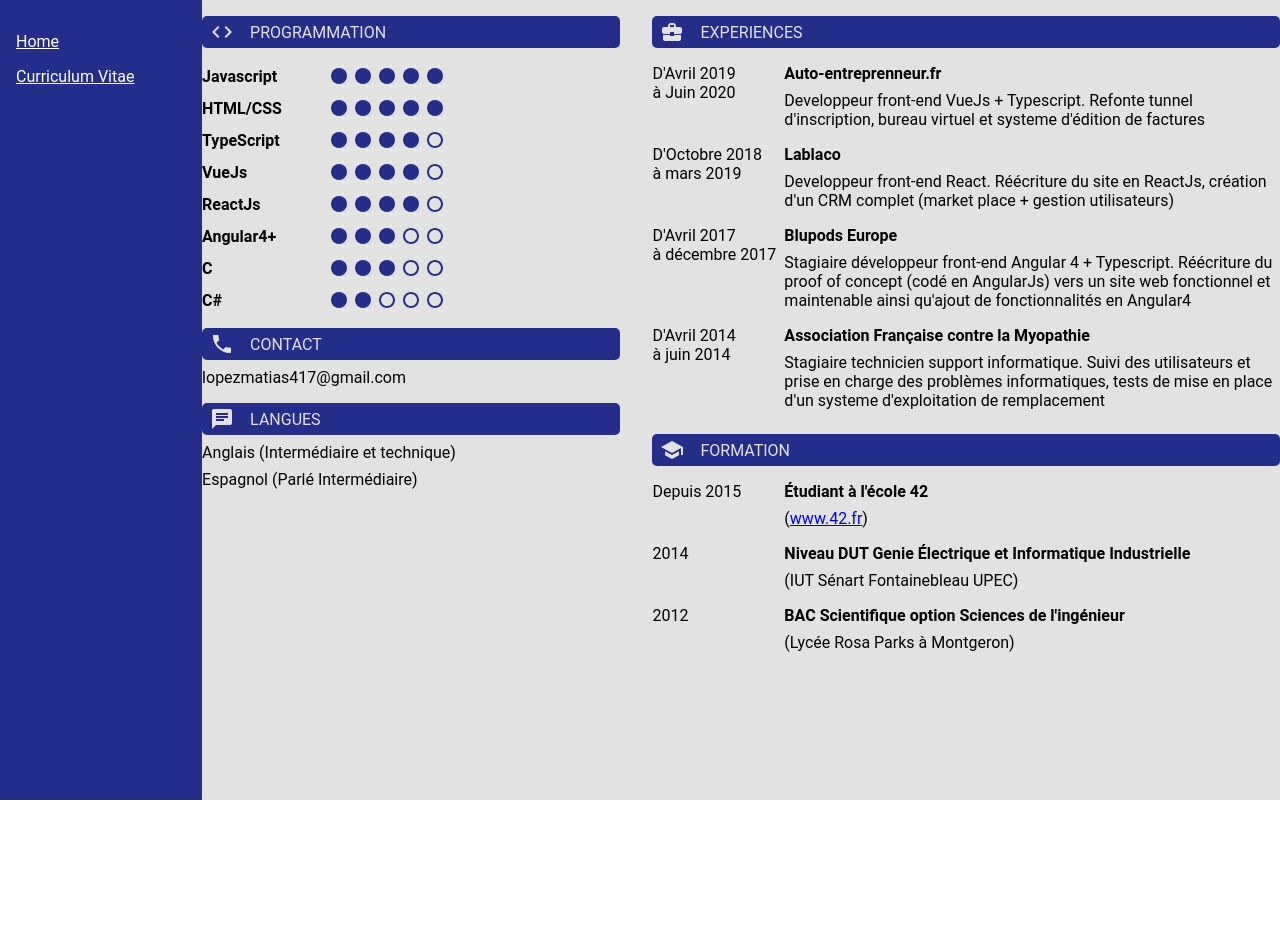
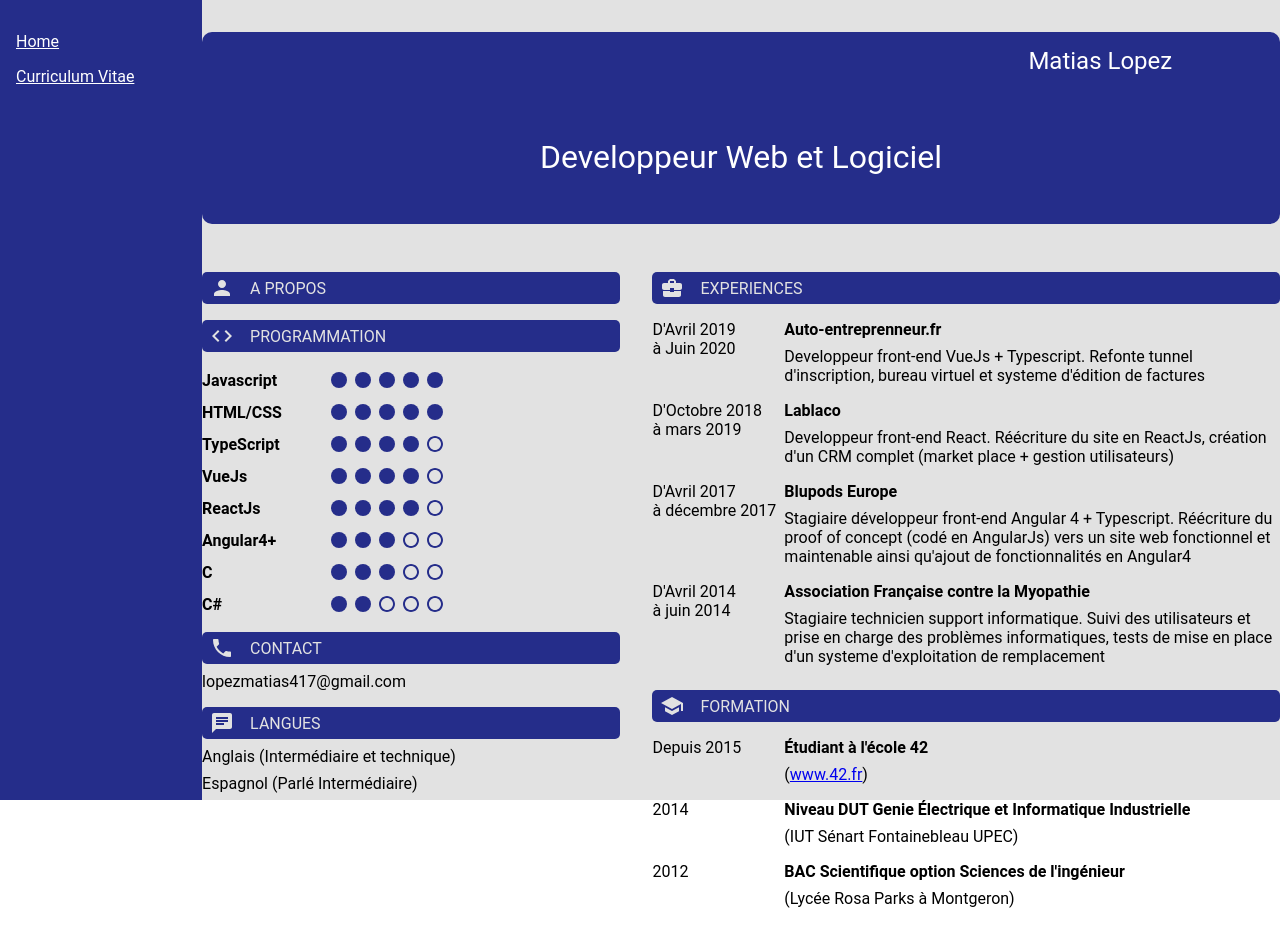
Before and after one commit to mlopez42/my-website, a React (Create React App) app: page /cv in a window 1280 px wide. Before the commit the page ends 800 px from the top, so only its background shows below. Built offline with nearby package versions, Linux system fonts and the light colour scheme.

Commit message:
css and CV header started

```diff
--- a/src/components/cvHeader/cvHeader.scss
+++ b/src/components/cvHeader/cvHeader.scss
@@ -0,0 +1,29 @@
+.cv-header {
+  padding: 2rem 0 2rem 0;
+  &-content {
+    max-width: 1300px;
+    background-color: #252d8a;
+    height: 12rem;
+    margin: auto;
+    border-radius: 10px;
+    &-name {
+      max-width: 80%;
+      margin: auto;
+      font-size: x-large;
+      display: flex;
+      justify-content: flex-end;
+      align-items: center;
+      height: 30%;
+    }
+    &-title {
+      display: flex;
+      margin: auto;
+      max-width: 80%;
+      height: 70%;
+      align-items: center;
+      justify-content: center;
+      font-size: xx-large;
+    }
+  }
+  color: white;
+}
--- a/src/components/cvHeader/cvHeader.tsx
+++ b/src/components/cvHeader/cvHeader.tsx
@@ -6,7 +6,10 @@ export default class CvHeader extends Component {
     render() {
         return (
             <div className="cv-header">
-
+                <div className="cv-header-content">
+                    <div className="cv-header-content-name">Matias Lopez</div>
+                    <div className="cv-header-content-title">Developpeur Web et Logiciel</div>
+                </div>
             </div>
         )
     }
--- a/src/pages/curriculumVitae/curriculumVitae.tsx
+++ b/src/pages/curriculumVitae/curriculumVitae.tsx
@@ -1,7 +1,7 @@
 import {Component, Props} from "react";
 import "./curriculumVitae.scss";
 import CvTitleCategory from "../../components/cvTitleCategory/cvTitleCategory";
-// import PersonIcon from '@material-ui/icons/Person';
+import PersonIcon from '@material-ui/icons/Person';
 import PhoneIcon from '@material-ui/icons/Phone';
 import ChatIcon from '@material-ui/icons/Chat';
 import BusinessCenterIcon from '@material-ui/icons/BusinessCenter';
@@ -21,6 +21,10 @@ export default class CurriculumVitae extends Component {
                 <CvHeader />
                 <div className="cv-page-content">
                     <div className="cv-column">
+                        <div>
+                            <CvTitleCategory comp={<PersonIcon />} title={'A PROPOS'} />
+                            <div></div>
+                        </div>
                         <div>
                             <CvTitleCategory comp={<CodeIcon />} title={'PROGRAMMATION'} />
                             <div className="cv-column-content">
@@ -58,10 +62,6 @@ export default class CurriculumVitae extends Component {
                                 </div>
                             </div>
                         </div>
-                        {/*<div>*/}
-                        {/*    <CvTitleCategory comp={<PersonIcon />} title={'A PROPOS'} />*/}
-                        {/*    <div></div>*/}
-                        {/*</div>*/}
                         <div>
                             <CvTitleCategory comp={<PhoneIcon />} title={'CONTACT'} />
                             <div>
```
